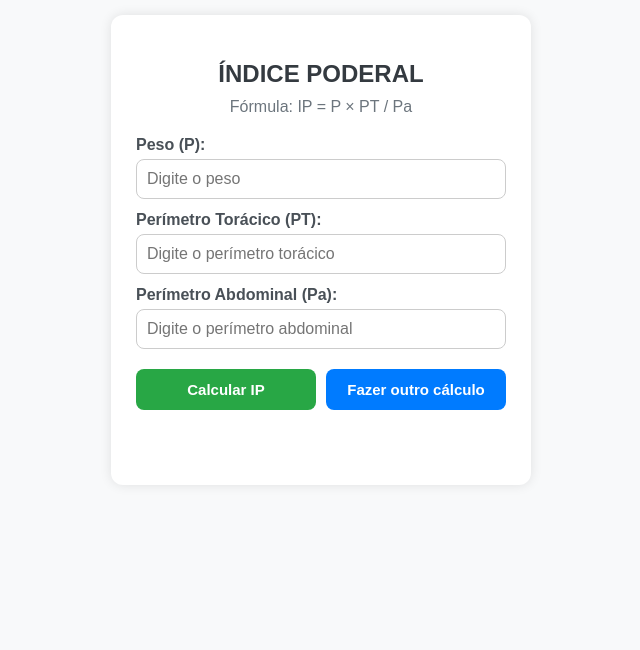
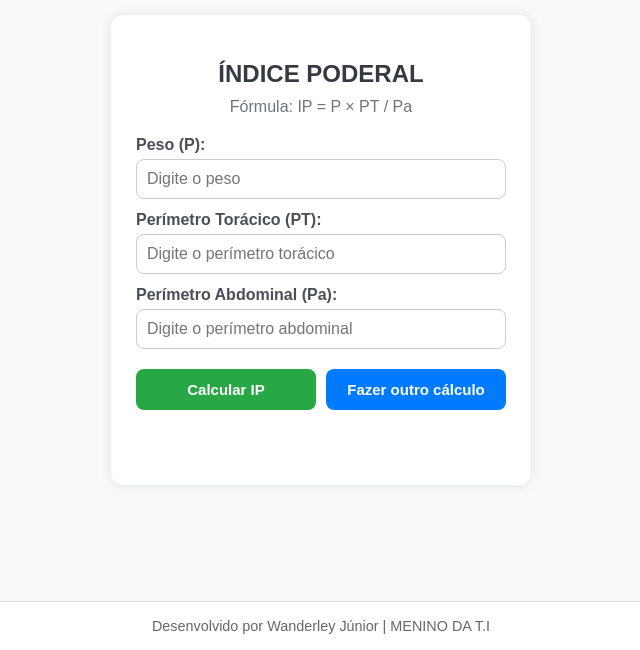
Before and after one commit to WanderleyJuniior/CalculateIndecePoderal, a plain HTML site: page index.html in a window 1280 px wide. Shown: the part 150-800 px from the top of the page, without its empty margins (319-959 px from the left). Drawn offline with Linux system fonts and the light colour scheme.

Commit message:
Update index.html

```diff
--- a/index.html
+++ b/index.html
@@ -28,7 +28,9 @@
 
     <div class="resultado" id="resultado"></div>
   </div>
-
+    <footer>
+    Desenvolvido por Wanderley Júnior | MENINO DA T.I
+   </footer>
   <script src="index.js"></script>
 
 </body>
```
